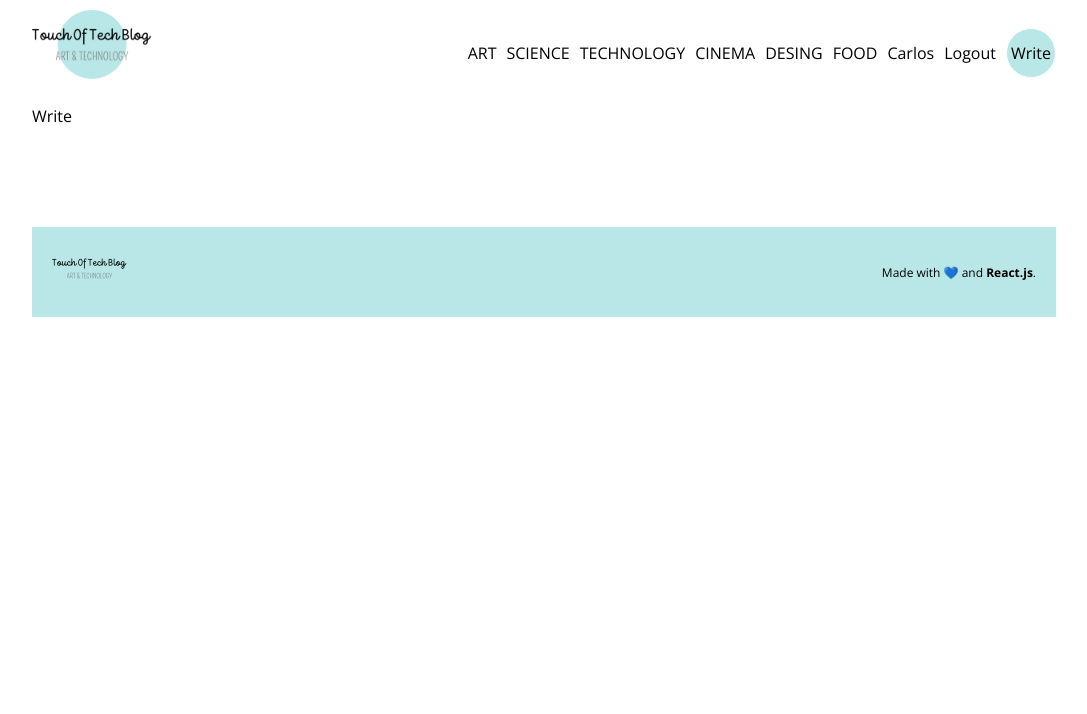
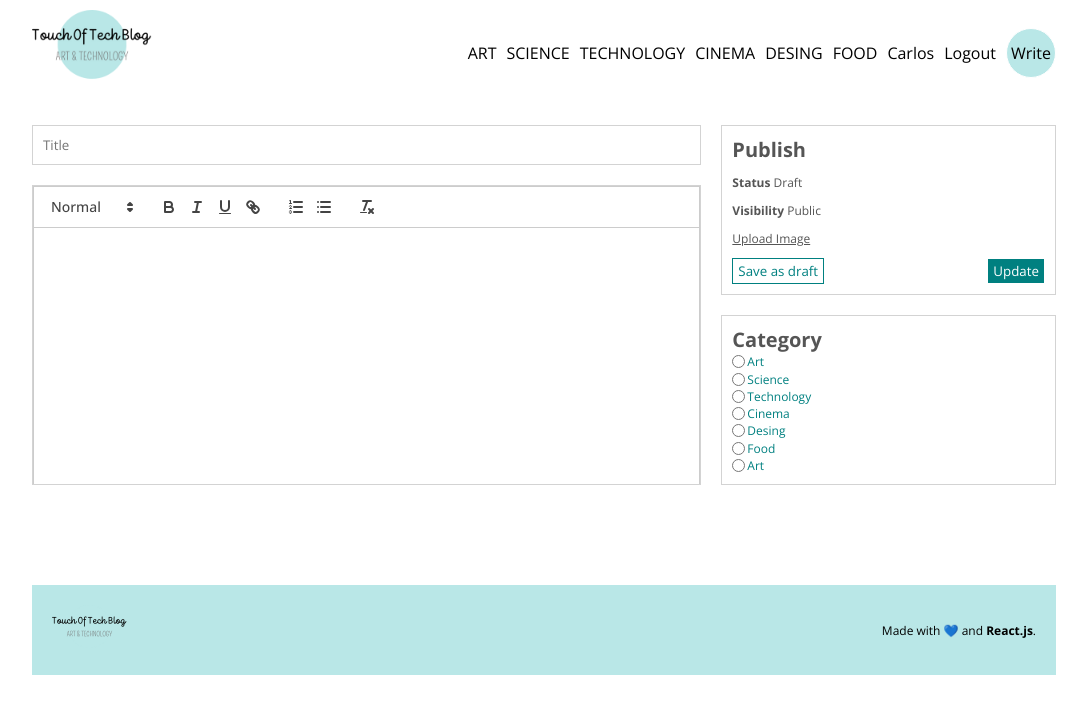
Before and after one commit to caarlosdamian/blog, a React (Create React App) app in the folder client/: page /write in a window 1280 px wide. Shown: the top 714 px of the page, without its empty margins (96-1183 px from the left). Built offline with nearby package versions, Linux system fonts and the light colour scheme.

Commit message:
feat: added write styling

```diff
--- a/client/package.json
+++ b/client/package.json
@@ -12,6 +12,7 @@
     "@types/react-dom": "^18.0.6",
     "react": "^18.2.0",
     "react-dom": "^18.2.0",
+    "react-quill": "^2.0.0",
     "react-router-dom": "^6.4.2",
     "react-scripts": "5.0.1",
     "sass": "^1.55.0",
--- a/client/src/pages/Write.tsx
+++ b/client/src/pages/Write.tsx
@@ -1,7 +1,75 @@
-import React from 'react'
+import React, { useState } from "react";
+import ReactQuill from "react-quill";
+import "react-quill/dist/quill.snow.css";
+import "../style.scss";
 
 export const Write = () => {
+  const [value, setValue] = useState("");
+
   return (
-    <div>Write</div>
-  )
-}
+    <div className="add">
+      <div className="content">
+        <input type="text" placeholder="Title" />
+        <div className="editorContainer">
+          <ReactQuill
+            className="editor"
+            theme="snow"
+            value={value}
+            onChange={setValue}
+          />
+        </div>
+      </div>
+
+      <div className="menu">
+        <div className="item">
+          <h1>Publish</h1>
+          <span>
+            <b>Status </b> Draft
+          </span>
+          <span>
+            <b>Visibility </b> Public
+          </span>
+          <input style={{ display: "none" }} type="file" id="file" name="" />
+          <label className="file" htmlFor="file">
+            Upload Image
+          </label>
+          <div className="buttons">
+            <button>Save as draft</button>
+            <button>Update </button>
+          </div>
+        </div>
+        <div className="item">
+          <h1>Category </h1>
+          <div className="cat">
+            <input type="radio" name="cat" value="art" id="art" />
+            <label htmlFor="art">Art</label>
+          </div>
+          <div className="cat">
+            <input type="radio" name="cat" value="art" id="art" />
+            <label htmlFor="science">Science</label>
+          </div>
+          <div className="cat">
+            <input type="radio" name="cat" value="science" id="science" />
+            <label htmlFor="technology">Technology</label>
+          </div>
+          <div className="cat">
+            <input type="radio" name="cat" value="technology" id="technology" />
+            <label htmlFor="cinema">Cinema</label>
+          </div>
+          <div className="cat">
+            <input type="radio" name="cat" value="cinema" id="cinema" />
+            <label htmlFor="desing">Desing</label>
+          </div>
+          <div className="cat">
+            <input type="radio" name="cat" value="desing" id="desing" />
+            <label htmlFor="food">Food</label>
+          </div>
+          <div className="cat">
+            <input type="radio" name="cat" value="food" id="food" />
+            <label htmlFor="art">Art</label>
+          </div>
+        </div>
+      </div>
+    </div>
+  );
+};
--- a/client/src/style.scss
+++ b/client/src/style.scss
@@ -285,5 +285,85 @@
         }
       }
     }
+    // write
+    .add {
+      margin-top: 20px;
+      display: flex;
+      gap: 20px;
+
+      .content {
+        flex: 4;
+        display: flex;
+        flex-direction: column;
+        gap: 20px;
+
+        input {
+          padding: 10px;
+          border: 1px solid lightgray;
+        }
+
+        .editorContainer {
+          height: 300px;
+          overflow: scroll;
+          border: 1px solid lightgray;
+
+          .editor {
+            height: 100%;
+            border: none;
+          }
+        }
+      }
+      .menu {
+        flex: 2;
+        display: flex;
+        flex-direction: column;
+        gap: 20px;
+
+        .item {
+          border: 1px solid lightgray;
+          padding: 10px;
+          flex: 1;
+          display: flex;
+          flex-direction: column;
+          justify-content: space-between;
+          font-size: 12px;
+          color: #555;
+
+          h1 {
+            font-size: 20px;
+          }
+
+          .file {
+            text-decoration: underline;
+            cursor: pointer;
+          }
+
+          .buttons {
+            display: flex;
+            justify-content: space-between;
+
+            :first-child {
+              cursor: pointer;
+              color: teal;
+              background-color: white;
+              border: 1px solid teal;
+              padding: 3px 5px;
+            }
+            :last-child {
+              background-color: teal;
+              color: white;
+              padding: 3px 5px;
+              border: 1px solid white;
+            }
+          }
+          .cat {
+            display: flex;
+            align-items: center;
+            gap: 2px;
+            color: teal;
+          }
+        }
+      }
+    }
   }
 }
```
Also changed, not shown: 1 other file (tests, documents, lock files or other folders).
